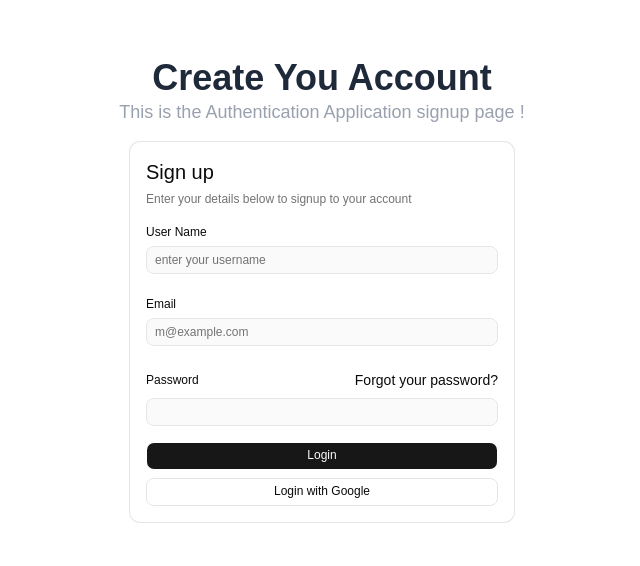
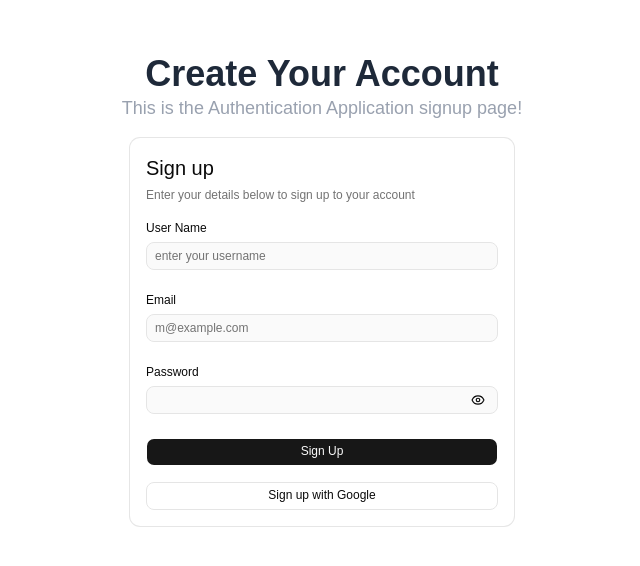
Before and after one commit to vedangp1998/mern-authentication-app, a React (Vite) app in the folder frontend/: page /signup in a window 1280 px wide. Shown: the part 110-676 px from the top of the page, without its empty margins (318-958 px from the left). Built offline with nearby package versions, Linux system fonts and the light colour scheme.

Commit message:
signup api integration

```diff
--- a/frontend/src/main.jsx
+++ b/frontend/src/main.jsx
@@ -1,10 +1,12 @@
-import { StrictMode } from "react";
-import { createRoot } from "react-dom/client";
-import "./index.css";
-import App from "./App.jsx";
+import { StrictMode } from 'react';
+import { createRoot } from 'react-dom/client';
+import './index.css';
+import App from './App.jsx';
+import { Toaster } from 'sonner';
 
-createRoot(document.getElementById("root")).render(
+createRoot(document.getElementById('root')).render(
   <StrictMode>
     <App />
-  </StrictMode>,
+    <Toaster />
+  </StrictMode>
 );
--- a/frontend/src/pages/Signup.jsx
+++ b/frontend/src/pages/Signup.jsx
@@ -1,7 +1,6 @@
 import { Button } from '@/components/ui/button';
 import {
   Card,
-  CardAction,
   CardContent,
   CardDescription,
   CardFooter,
@@ -10,37 +9,85 @@ import {
 } from '@/components/ui/card';
 import { Input } from '@/components/ui/input';
 import { Label } from '@/components/ui/label';
+import { Eye, EyeOff, Loader2 } from 'lucide-react';
+import axios from 'axios';
+import { useState, useRef } from 'react';
+import { toast } from 'sonner';
+import { useNavigate } from 'react-router-dom';
 
 const Signup = () => {
+  const navigate = useNavigate();
+  const [showPassword, setShowPassword] = useState(false);
+  const [isLoading, setIsLoading] = useState(false);
+
+  const usernameRef = useRef();
+  const emailRef = useRef();
+  const passwordRef = useRef();
+
+  const handleFormSubmit = async (e) => {
+    e.preventDefault();
+    setIsLoading(true);
+
+    const formData = {
+      username: usernameRef.current.value,
+      email: emailRef.current.value,
+      password: passwordRef.current.value,
+    };
+
+    try {
+      const res = await axios.post(
+        'http://localhost:3000/user/register',
+        formData,
+        {
+          headers: {
+            'Content-Type': 'application/json',
+          },
+        }
+      );
+      if (res.data.success) {
+        navigate('/login');
+        toast.success(res.data.message);
+      }
+    } catch (err) {
+      console.log(err.message);
+    } finally {
+      setIsLoading(false);
+    }
+  };
+
   return (
     <div className="h-screen w-full flex items-center justify-center flex-col gap-4">
       <div className="flex items-center justify-center flex-col">
         <div className="text-4xl font-bold text-gray-800">
-          Create You Account
+          Create Your Account
         </div>
         <p className="text-lg text-gray-400">
-          This is the Authentication Application signup page !
+          This is the Authentication Application signup page!
         </p>
       </div>
+
       <Card className="w-full max-w-sm">
         <CardHeader>
           <CardTitle className="text-xl">Sign up</CardTitle>
           <CardDescription>
-            Enter your details below to signup to your account
+            Enter your details below to sign up to your account
           </CardDescription>
         </CardHeader>
+
         <CardContent>
-          <form>
+          <form id="signup-form" onSubmit={handleFormSubmit}>
             <div className="flex flex-col gap-6">
               <div className="grid gap-2">
-                <Label htmlFor="email">User Name</Label>
+                <Label htmlFor="username">User Name</Label>{' '}
                 <Input
                   id="username"
                   type="text"
                   placeholder="enter your username"
                   required
+                  ref={usernameRef}
                 />
               </div>
+
               <div className="grid gap-2">
                 <Label htmlFor="email">Email</Label>
                 <Input
@@ -48,29 +95,51 @@ const Signup = () => {
                   type="email"
                   placeholder="m@example.com"
                   required
+                  ref={emailRef}
                 />
               </div>
+
               <div className="grid gap-2">
-                <div className="flex items-center">
-                  <Label htmlFor="password">Password</Label>
-                  <a
-                    href="#"
-                    className="ml-auto inline-block text-sm underline-offset-4 hover:underline"
+                <Label htmlFor="password">Password</Label>
+                <div className="relative">
+                  <Input
+                    id="password"
+                    type={showPassword ? 'text' : 'password'}
+                    required
+                    ref={passwordRef}
+                  />
+                  <Button
+                    type="button"
+                    variant="ghost"
+                    onClick={() => setShowPassword(!showPassword)}
+                    className="absolute right-0 top-0 h-full px-3 hover:bg-transparent"
                   >
-                    Forgot your password?
-                  </a>
+                    {showPassword ? (
+                      <EyeOff className="w-4 h-4" />
+                    ) : (
+                      <Eye className="w-4 h-4" />
+                    )}
+                  </Button>
                 </div>
-                <Input id="password" type="password" required />
               </div>
+
+              <Button type="submit" className="w-full" disabled={isLoading}>
+                {isLoading ? (
+                  <>
+                    <Loader2 className="mr-2 h-4 w-4 animate-spin" />
+                    Creating Account...
+                  </>
+                ) : (
+                  'Sign Up'
+                )}
+              </Button>
             </div>
           </form>
         </CardContent>
+
         <CardFooter className="flex-col gap-2">
-          <Button type="submit" className="w-full">
-            Login
-          </Button>
-          <Button variant="outline" className="w-full">
-            Login with Google
+          <Button variant="outline" className="w-full" disabled={isLoading}>
+            Sign up with Google
           </Button>
         </CardFooter>
       </Card>
```
